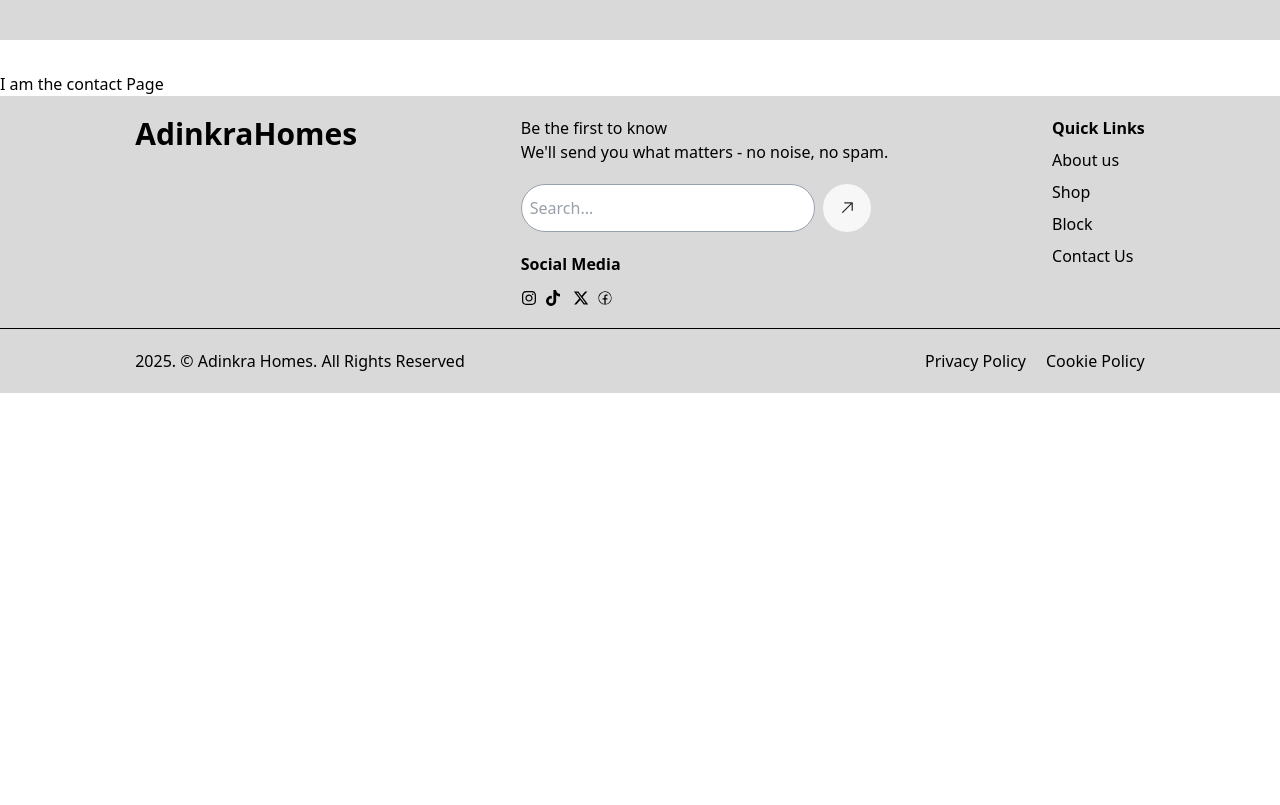
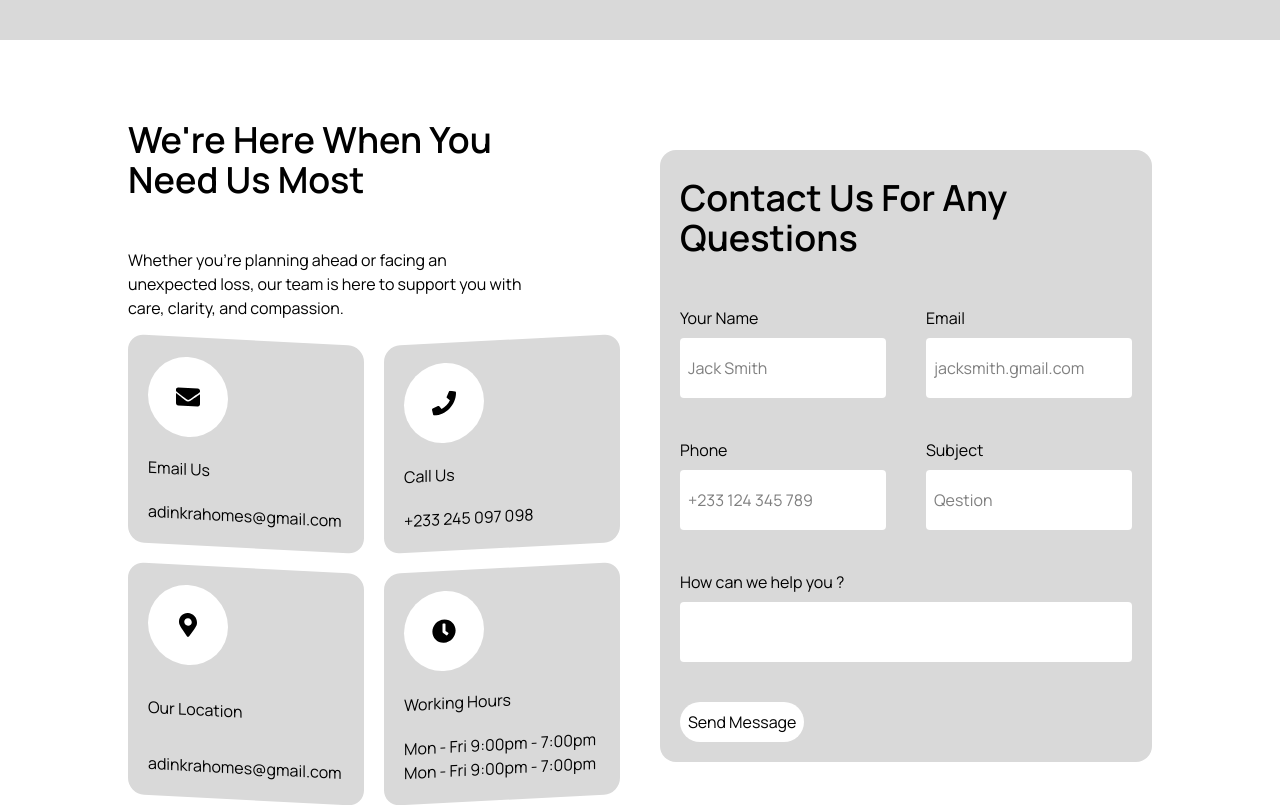
Before and after one commit to elphatechsolutions/adinkrah-frontend, a React (Vite) app: page /contact in a window 1280 px wide. Shown: the part 760-1565 px from the top of the page. Before the commit the page ends 1153 px from the top, so only its background shows below. Built offline with nearby package versions, Linux system fonts and the light colour scheme.

Commit message:
feat: Add contact page components and improve styling for better user experience

```diff
--- a/lib/utils.ts
+++ b/lib/utils.ts
@@ -1,4 +1,5 @@
-import type { LinkName, SideBarLinksType, DateInput, LinkItemData } from "./definition";
+import { FaClock, FaEnvelope, FaMapMarkerAlt, FaPhone } from "react-icons/fa";
+import type { LinkName, SideBarLinksType, DateInput, LinkItemData, Contact } from "./definition";
 
 export const linkNames: LinkName = [
   { name: "Home", path: "/" },
@@ -127,6 +128,31 @@ export const blogSideBarLinks: LinkItemData = [
   }
 ];
 
+
+export const contactInformation: Contact[] = [
+  {
+    label: "Email Us",
+    address: "adinkrahomes@gmail.com",
+    contactIcon: FaEnvelope,
+  },
+  {
+    label: "Call Us",
+    address: "+233 245 097 098",
+    contactIcon: FaPhone,
+  },
+  {
+    label: "Our Location",
+    address: "adinkrahomes@gmail.com",
+    contactIcon: FaMapMarkerAlt,
+  },
+  {
+    label: "Working Hours",
+    address: "Mon - Fri 9:00pm - 7:00pm Mon - Fri 9:00pm - 7:00pm",
+    contactIcon: FaClock,
+  },
+];
+
+
 //edit date format for blog dates
 const toDate = (input: DateInput): Date => {
   return input instanceof Date ? input : new Date(input)
--- a/src/App.css
+++ b/src/App.css
@@ -4,7 +4,7 @@
 @import "tailwindcss";
 
 :root {
-  --font-family-sans: "Manrope", ui-sans-serif, system-ui, sans-serif;
+  font-family: "manrope", ui-sans-serif, system-ui, sans-serif;
 }
 
 /* Example custom media query (optional) */
--- a/src/fonts.css
+++ b/src/fonts.css
@@ -1,74 +1,45 @@
 /* 1️⃣ Variable font (modern browsers) */
 @font-face {
-  font-family: "Manrope";
+  font-family: "manrope";
   src: url("/fonts/Manrope-VariableFont_wght.ttf") format("truetype");
-  font-weight: 200 800; /* Covers all weights in one file */
-  font-style: normal;
-  font-display: swap;
-}
-
-/* 2️⃣ Static fallbacks for older browsers */
-@supports not (font-variation-settings: normal) {
-  @font-face {
-    font-family: "Manrope";
-    src: url("/fonts/subset-Manrope-ExtraLight.woff2") format("woff2"),
-      url("/fonts/subset-Manrope-ExtraLight.woff") format("woff");
-    font-weight: 200;
+  font-weight: 200 800;
+  /* Covers all weights in one file */
   font-style: normal;
   font-display: swap;
 }
 
 @font-face {
-    font-family: "Manrope";
-    src: url("/fonts/subset-Manrope-Light.woff2") format("woff2"),
-      url("/fonts/subset-Manrope-Light.woff") format("woff");
+  font-family: "light";
+  src: url("../public/fonts/subset-Manrope-Light.woff2") format("woff2"),
+    url("../public/fonts/subset-Manrope-Light.woff") format("woff");
   font-weight: 300;
   font-style: normal;
   font-display: swap;
 }
 
 @font-face {
-    font-family: "Manrope";
-    src: url("/fonts/subset-Manrope-Regular.woff2") format("woff2"),
-      url("/fonts/subset-Manrope-Regular.woff") format("woff");
+  font-family: "regular";
+  src: url("../public/fonts/subset-Manrope-Regular.woff2") format("woff2"),
+    url("../public/fonts/subset-Manrope-Regular.woff") format("woff");
   font-weight: 400;
   font-style: normal;
   font-display: swap;
 }
 
 @font-face {
-    font-family: "Manrope";
-    src: url("/fonts/subset-Manrope-Medium.woff2") format("woff2"),
-      url("/fonts/subset-Manrope-Medium.woff") format("woff");
-    font-weight: 500;
-    font-style: normal;
-    font-display: swap;
-  }
-
-  @font-face {
-    font-family: "Manrope";
-    src: url("/fonts/subset-Manrope-SemiBold.woff2") format("woff2"),
-      url("/fonts/subset-Manrope-SemiBold.woff") format("woff");
+  font-family: "regular";
+  src: url("../public/fonts/subset-Manrope-SemiBold.woff") format("woff2"),
+    url("../public/fonts/subset-Manrope-SemiBold.woff2") format("woff");
   font-weight: 600;
   font-style: normal;
   font-display: swap;
 }
 
 @font-face {
-    font-family: "Manrope";
-    src: url("/fonts/subset-Manrope-Bold.woff2") format("woff2"),
-      url("/fonts/subset-Manrope-Bold.woff") format("woff");
-    font-weight: 700;
-    font-style: normal;
-    font-display: swap;
-  }
-
-  @font-face {
-    font-family: "Manrope";
-    src: url("/fonts/subset-Manrope-ExtraBold.woff2") format("woff2"),
-      url("/fonts/subset-Manrope-ExtraBold.woff") format("woff");
+  font-family: "bold";
+  src: url("../public/fonts/subset-Manrope-Bold.woff") format("woff2"),
+    url("../public/fonts/subset-Manrope-Bold.woff2") format("woff");
   font-weight: 800;
   font-style: normal;
   font-display: swap;
 }
-}
--- a/src/pages/ContactPage.tsx
+++ b/src/pages/ContactPage.tsx
@@ -1,9 +1,13 @@
+import ContactInfo from "../ui/components/contact/ContactInfo";
+import CardWrapper from "../ui/components/CardWrapper";
 import Pagewrapper from "./Pagewrapper";
 
 const ContactPage = () => {
   return (
     <Pagewrapper>
-      <div>I am the contact Page</div>
+      <CardWrapper width="lg:w-[80%] w-[95%]">
+        <ContactInfo />
+      </CardWrapper>
     </Pagewrapper>
   );
 };
--- a/src/ui/components/blog/AllBlogs.tsx
+++ b/src/ui/components/blog/AllBlogs.tsx
@@ -16,7 +16,7 @@ const AllBlogs = () => {
 
     return (
         <div className="flex flex-row w-full flex-wrap">
-            {allBlogs.map((blog: BlogType) => (<Blog blog={blog} />))}
+            {allBlogs.map((blog: BlogType) => (<Blog blog={blog} size="w-[50%]" />))}
         </div>
     )
 }
--- /dev/null
+++ b/src/ui/components/contact/ContactCard.tsx
@@ -0,0 +1,28 @@
+import type { Contact } from "../../../../lib/definition";
+
+const ContactCard = ({
+  contact,
+  side,
+}: {
+  contact: Contact;
+  side: "left" | "right";
+}) => {
+  const { label, address } = contact;
+  const Icon = contact.contactIcon;
+
+  const skewClass = side === "left" ? "skew-y-3" : "-skew-y-3";
+
+  return (
+    <div
+      className={`bg-[#d9d9d9] rounded-2xl flex w-[45%] gap-y-5 grow flex-col justify-between p-5 transform ${skewClass}`}
+    >
+      <div className="w-20 h-20 bg-white flex justify-center items-center text-2xl rounded-full">
+        <Icon />
+      </div>
+      <h2>{label}</h2>
+      <p>{address}</p>
+    </div>
+  );
+};
+
+export default ContactCard;
--- /dev/null
+++ b/src/ui/components/contact/ContactForm.tsx
@@ -0,0 +1,81 @@
+import Heading from "../home/Heading";
+
+const ContactForm = () => {
+  return (
+    <div className="bg-[#d9d9d9] rounded-2xl flex flex-col justify-center grow w-full h-auto">
+      <div className="p-5">
+        <Heading
+          heading="Contact Us For Any
+Questions"
+        />
+      </div>
+      <form action="" className="flex flex-wrap justify-between">
+        <div className="formGroup w-1/2 flex flex-col p-5 gap-y-2">
+          <label htmlFor="name">Your Name</label>
+          <input
+            className="bg-white h-15 rounded p-2"
+            type="text"
+            name="name"
+            id="name"
+            placeholder="Jack Smith"
+            required
+          />
+        </div>
+        <div className="formGroup w-1/2 flex flex-col p-5 gap-y-2">
+          <label htmlFor="email">Email</label>
+          <input
+            className="bg-white h-15 rounded p-2"
+            type="text"
+            name="email"
+            id="email"
+            placeholder="jacksmith.gmail.com"
+            required
+          />
+        </div>
+        <div className="formGroup w-1/2 flex flex-col p-5 gap-y-2">
+          <label htmlFor="phone">Phone</label>
+          <input
+            className="bg-white h-15 rounded p-2"
+            type="tel"
+            name="phone"
+            id="phone"
+            placeholder="+233 124 345 789"
+            required
+          />
+        </div>
+        <div className="formGroup w-1/2 flex flex-col p-5 gap-y-2">
+          <label htmlFor="subject">Subject</label>
+          <input
+            className="bg-white h-15 rounded p-2"
+            type="text"
+            name="subject"
+            id="subject"
+            placeholder="Qestion"
+            required
+          />
+        </div>
+        <div className="formGroup w-full gap-y-2 flex flex-col p-5">
+          <label htmlFor="message">How can we help you ?</label>
+          <textarea
+            name="message"
+            id="message"
+            className="bg-white h-15 rounded resize-none"
+            rows={4}
+            cols={10}
+          ></textarea>
+        </div>
+        <div className="p-5">
+          <button
+            type="submit"
+            className="bg-white rounded-3xl p-2 cursor-pointer"
+          >
+            Send Message
+          </button>
+          <span></span>
+        </div>
+      </form>
+    </div>
+  );
+};
+
+export default ContactForm;
--- /dev/null
+++ b/src/ui/components/contact/ContactInfo.tsx
@@ -0,0 +1,35 @@
+import Heading from "../home/Heading";
+import ContactCard from "./ContactCard";
+import { contactInformation } from "../../../../lib/utils";
+import ContactForm from "./ContactForm";
+
+const COntactInfo = () => {
+  return (
+    <div className="flex md:flex-col flex-col lg:flex-row gap-10">
+      <div className="flex flex-col gap-y-5 lg:w-1/2">
+        <div className="lg:w-100 md:w-150 flex flex-col justify-between gap-y-10">
+          <Heading heading="We're Here When You Need Us Most" />
+          <p>
+            Whether you're planning ahead or facing an unexpected loss, our team
+            is here to support you with care, clarity, and compassion.
+          </p>
+        </div>
+
+        <div className="flex justify-between gap-5 flex-wrap w-auto lg:w-auto">
+          {contactInformation.map((contact, index) => (
+            <ContactCard
+              key={contact.label || index} // Add a key if you haven't
+              contact={contact}
+              side={index % 2 === 0 ? "left" : "right"}
+            />
+          ))}
+        </div>
+      </div>
+      <div className="flex justify-center items-center w-full lg:w-1/2">
+        <ContactForm />
+      </div>
+    </div>
+  );
+};
+
+export default COntactInfo;
--- a/src/ui/components/home/Blog.tsx
+++ b/src/ui/components/home/Blog.tsx
@@ -1,11 +1,11 @@
 import type { BlogType } from "../../../../lib/definition"
 import { formatFullDate } from "../../../../lib/utils";
 
-const Blog = ({ blog }: { blog: BlogType }) => {
+const Blog = ({ blog, size }: { blog: BlogType, size?: string }) => {
     const { title, created_at, tag } = blog
     const date = formatFullDate(created_at)
     return (
-        <div className="w-[50%] flex flex-col gap-2 grow h-auto p-5">
+        <div className={`${size} flex flex-col gap-2 grow h-auto p-5`}>
             <img src={"/img-placeholder.svg"} alt={title} loading="lazy" className="rounded" />
             <div className="flex items-center mt-5">
                 <span className="bg-black text-white p-0.5 rounded mr-10">{tag}</span>
--- a/src/ui/components/home/Reflections.tsx
+++ b/src/ui/components/home/Reflections.tsx
@@ -31,7 +31,7 @@ export default function Reflections() {
       </div>
 
       {/* Cards Section */}
-      <div className="flex flex-col md:flex-row lg:flex-row gap-5 md:w-auto justify-between grow size-full">
+      <div className="w-full flex flex-col md:flex-row lg:flex-row gap-5 md:w-auto justify-between grow size-full">
         {randomBlog.map((blog: BlogType) => (
           <Link to={`blog${blog.id}`} key={blog.id}>
             <Blog blog={blog} key={blog.id} />
--- a/src/ui/components/shop/FilterLinks.tsx
+++ b/src/ui/components/shop/FilterLinks.tsx
@@ -14,7 +14,7 @@ interface FilterLinksProps {
 const FilterLinks = ({ links, search }: FilterLinksProps) => {
   // Filter links by search query
   const filteredLinks = search
-    ? links.filter(link => link.label.toLowerCase().includes(search.toLowerCase()))
+    ? links.filter(link => link.label.toLowerCase().includes(search.toLowerCase())) || links.filter(link => link.section?.toLowerCase().includes(search.toLowerCase()))
     : links;
 
   return (
@@ -25,6 +25,7 @@ const FilterLinks = ({ links, search }: FilterLinksProps) => {
         <ul className="flex flex-col gap-2 mb-30">
           {filteredLinks.map((link, idx) => (
             <li key={idx}>
+              <h2>{link.section}</h2>
               <NavLink
                 to={link.path}
                 className={({ isActive }) =>
@@ -32,7 +33,7 @@ const FilterLinks = ({ links, search }: FilterLinksProps) => {
                   }`
                 }
               >
-                {link.section && <span className="font-semibold">{link.section}:</span>} {link.label}
+                {link.section && <span className="font-semibold"></span>} {link.label}
               </NavLink>
             </li>
           ))}
```
Also changed, not shown: lib/definition.ts (+14 -0 lines). Lines whose indentation alone changed are shown as unchanged.
